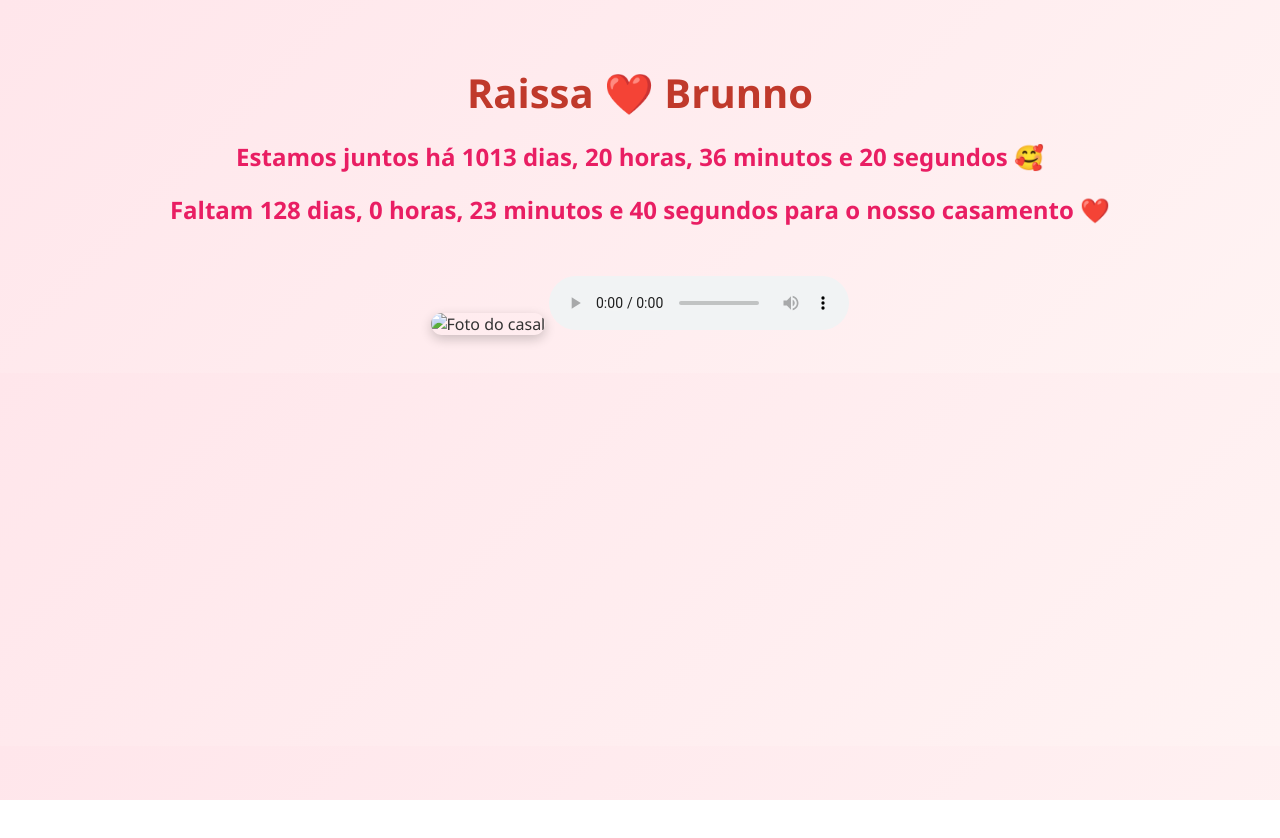
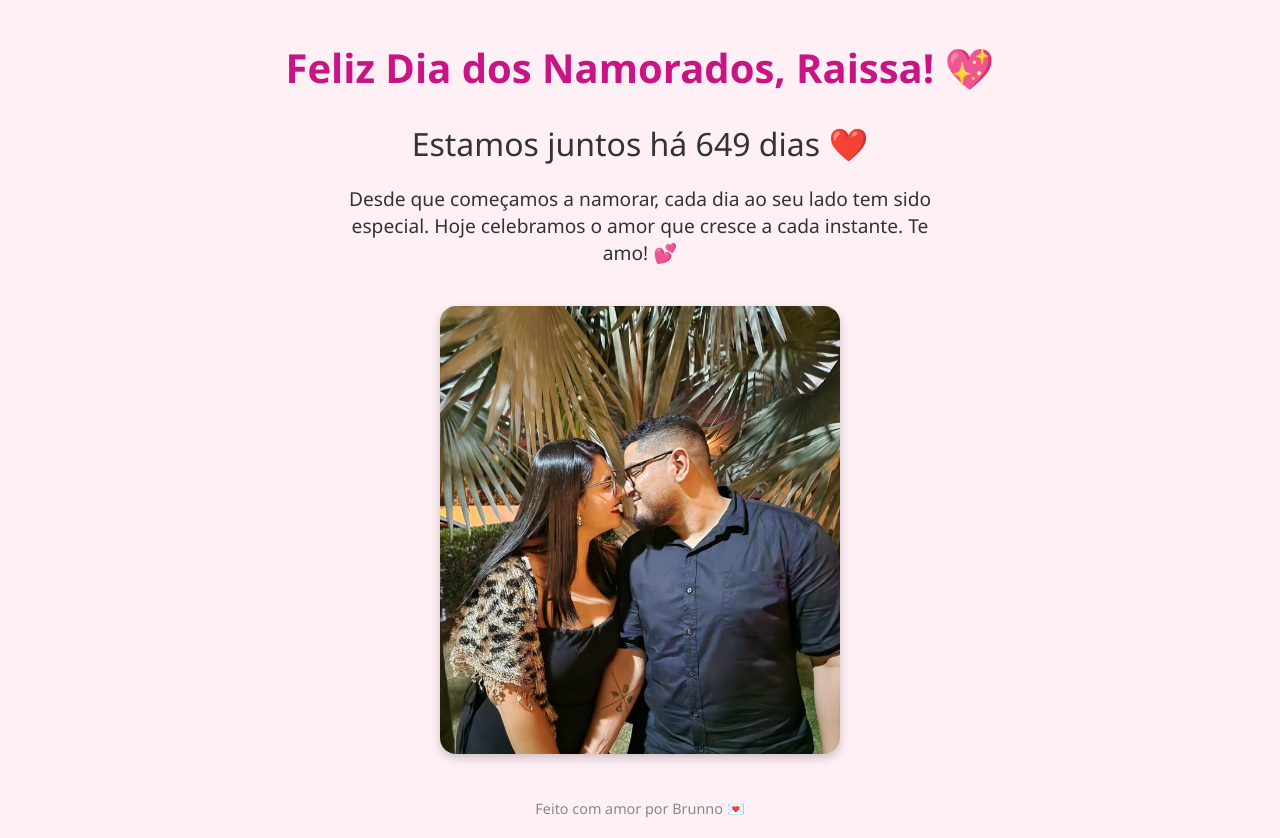
Before and after one commit to bjbrunno/raissaebrunno, a plain HTML site: page index.html in a window 1280 px wide. Before the commit the page ends 800 px from the top, so only its background shows below. Drawn offline with Linux system fonts and the light colour scheme.

Commit message:
Add files via upload

```diff
--- a/index.html
+++ b/index.html
@@ -3,91 +3,67 @@
 <head>
   <meta charset="UTF-8">
   <meta name="viewport" content="width=device-width, initial-scale=1.0">
-  <title>Raissa & Brunno</title>
+  <title>Feliz Dia dos Namorados, Raissa! ❤️</title>
   <style>
     body {
-      font-family: 'Segoe UI', Tahoma, Geneva, Verdana, sans-serif;
-      background: linear-gradient(135deg, #ffe6eb, #fff3f3);
+      margin: 0;
+      font-family: 'Segoe UI', sans-serif;
+      background: #fff0f5;
       color: #333;
       text-align: center;
-      padding: 30px;
+      padding: 20px;
     }
     h1 {
+      margin-top: 20px;
       font-size: 2.5em;
-      margin-bottom: 10px;
-      color: #c0392b;
+      color: #c71585;
     }
-    h1 span {
-      animation: pulse 1s infinite;
-      display: inline-block;
+    #counter {
+      font-size: 2em;
+      margin: 20px 0;
     }
-    @keyframes pulse {
-      0% { transform: scale(1); }
-      50% { transform: scale(1.2); }
-      100% { transform: scale(1); }
+    .message {
+      font-size: 1.2em;
+      margin: 20px auto;
+      max-width: 600px;
     }
-    .counter {
-      font-size: 1.5em;
-      margin: 20px 0;
-      color: #e91e63;
-      font-weight: bold;
+    .photo {
+      width: 90%;
+      max-width: 400px;
+      border-radius: 16px;
+      box-shadow: 0 4px 10px rgba(0,0,0,0.2);
+      margin-top: 20px;
     }
-    img {
-      margin-top: 20px;
-      max-width: 300px;
-      border-radius: 20px;
-      box-shadow: 0 4px 12px rgba(0,0,0,0.2);
-    }
-    audio {
-      margin-top: 30px;
+    footer {
+      margin-top: 40px;
+      font-size: 0.9em;
+      color: #888;
     }
   </style>
 </head>
 <body>
-  <h1>Raissa <span>❤️</span> Brunno</h1>
+  <h1>Feliz Dia dos Namorados, Raissa! 💖</h1>
+  <div id="counter">Carregando...</div>
+  <div class="message">
+    Desde que começamos a namorar, cada dia ao seu lado tem sido especial. Hoje celebramos o amor que cresce a cada instante. Te amo! 💕
+  </div>
+  <img class="photo" src="raissa-e-brunno.jpg" alt="Foto do casal">
 
-  <div class="counter" id="contadorAmor"></div>
-  <div class="counter" id="contadorCasamento"></div>
-
-  <img src="foto.jpg" alt="Foto do casal">
-
-  <audio autoplay loop controls>
-    <source src="https://bjbrunno.github.io/raissaebrunno/aindabem.mp3" type="audio/mpeg">
-    Seu navegador não suporta áudio.
-  </audio>
+  <footer>Feito com amor por Brunno 💌</footer>
 
   <script>
-    const comecoRelacao = new Date('2022-09-02T20:00:00');
-    const dataCasamento = new Date('2025-10-18T17:00:00');
+    const startDate = new Date('2023-09-02');
+    const counter = document.getElementById('counter');
 
-    function atualizaContadores() {
-      const agora = new Date();
-
-      // Diferença desde o início do relacionamento
-      let diffAmor = agora - comecoRelacao;
-      let dias = Math.floor(diffAmor / (1000 * 60 * 60 * 24));
-      let horas = Math.floor((diffAmor / (1000 * 60 * 60)) % 24);
-      let minutos = Math.floor((diffAmor / (1000 * 60)) % 60);
-      let segundos = Math.floor((diffAmor / 1000) % 60);
-
-      document.getElementById("contadorAmor").innerText = `Estamos juntos há ${dias} dias, ${horas} horas, ${minutos} minutos e ${segundos} segundos 🥰`;
-
-      // Diferença até o casamento
-      let diffCasamento = dataCasamento - agora;
-      let diasC = Math.floor(diffCasamento / (1000 * 60 * 60 * 24));
-      let horasC = Math.floor((diffCasamento / (1000 * 60 * 60)) % 24);
-      let minutosC = Math.floor((diffCasamento / (1000 * 60)) % 60);
-      let segundosC = Math.floor((diffCasamento / 1000) % 60);
-
-      if (diffCasamento > 0) {
-        document.getElementById("contadorCasamento").innerText = `Faltam ${diasC} dias, ${horasC} horas, ${minutosC} minutos e ${segundosC} segundos para o nosso casamento ❤️`;
-      } else {
-        document.getElementById("contadorCasamento").innerText = `Já estamos casados! ❤️`;
-      }
+    function updateDaysTogether() {
+      const today = new Date();
+      const diffTime = today - startDate;
+      const diffDays = Math.floor(diffTime / (1000 * 60 * 60 * 24));
+      counter.textContent = `Estamos juntos há ${diffDays} dias ❤️`;
     }
 
-    setInterval(atualizaContadores, 1000);
-    atualizaContadores();
+    updateDaysTogether();
+    setInterval(updateDaysTogether, 86400000); // Atualiza a cada 24h
   </script>
 </body>
 </html>
```
